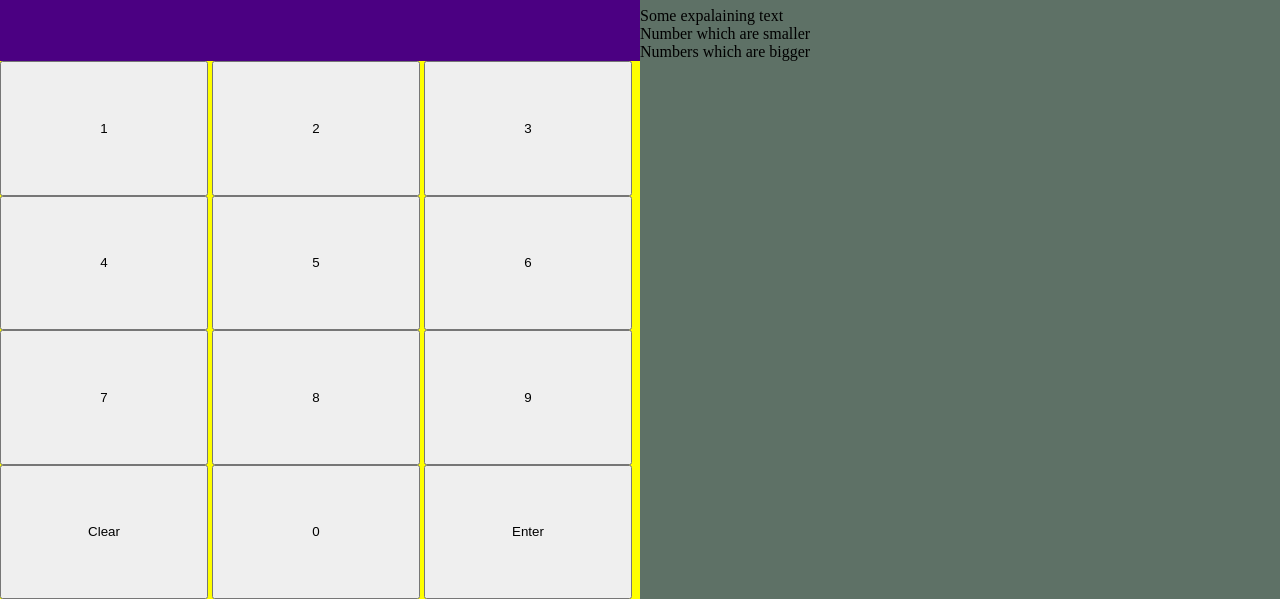
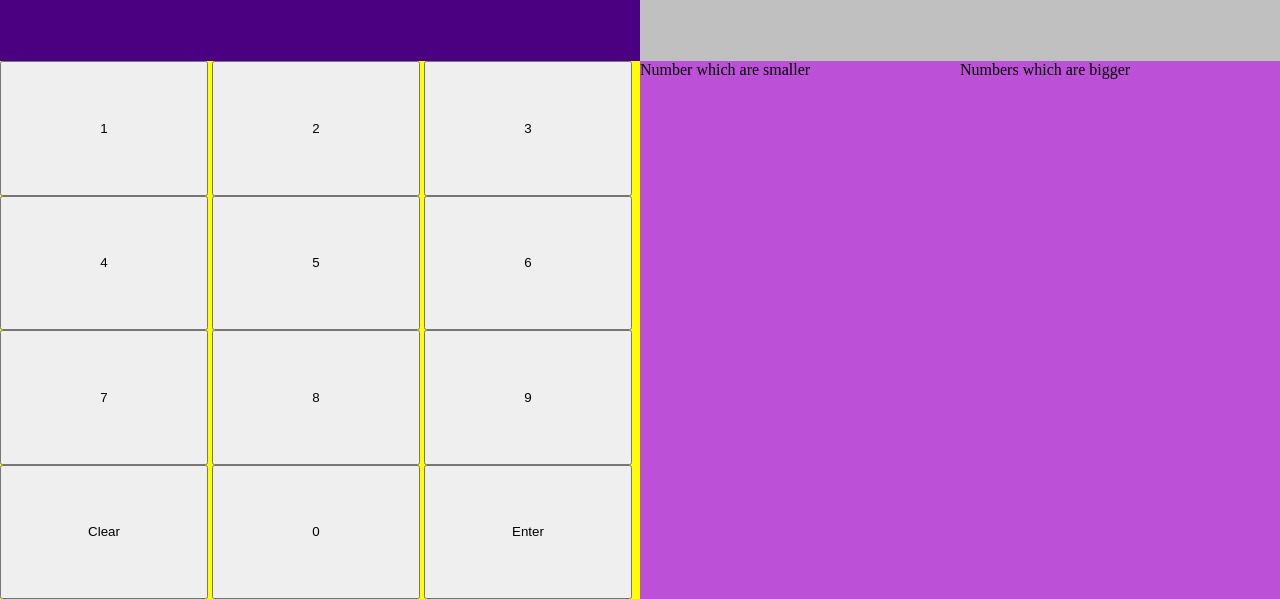
Before and after one commit to genar335/Number-Guess-Project, a plain HTML site: page index.html in a window 1280 px wide. Shown: the part 201-800 px from the top of the page. Drawn offline with Linux system fonts and the light colour scheme.

Commit message:
Additional changes to layout

```diff
--- a/index.css
+++ b/index.css
@@ -24,13 +24,34 @@ header {
   width: auto;
   grid-column: 2;
   grid-row: 2;
+  display: grid;
+  grid-template-columns: 1fr 1fr;
+  grid-template-rows: 20% 1fr;
 }
 
-.rangeSelector {}
+.rangeSelector, .textBox {
+  background-color: silver;
+  grid-column: 1/3;
+  grid-row: 1;
+}
+/*
+.textBox {
+  background-color: silver;
+  grid-column: 1/3;
+  grid-row: 1;
+}
+*/
+.smallerContainer {
+  background-color:rgba(207, 74, 238, 0.83);
+  grid-column: 1;
+  grid-row: 2;
+}
 
-.textBox {}
-
-.smallerContainer {}
+.biggerContainer {
+  background-color:rgba(207, 74, 238, 0.83);
+  grid-column: 2;
+  grid-row: 2;
+}
 
 /*dialogueBox part end*/
 
--- a/index.js
+++ b/index.js
@@ -5,7 +5,7 @@ const buttons = document.body.querySelectorAll('.buttons');
 //Assigning variables
 var input = '';
 var unknownNumber = 0;
-
+/*
 var one = document.getElementById("one");
 var two = document.getElementById("two");
 var three = document.getElementById("three");
@@ -16,13 +16,17 @@ var seven = document.getElementById("seven");
 var eight = document.getElementById("eight");
 var nine = document.getElementById("nine");
 var zero = document.getElementById("zero");
+*/
+var numbers = ["one", "two", "three", "four", "five", "six", "seven", "eight", "nine", "zero"];
 
-var numbers = ["one", "two", "three", "four", "five", "six", "seven", "eight", "nine", "zero"];
+
 var switcher = false; //switcher for cleaninf the display
 //
 function getNewNumber() {
   unknownNumber = Math.floor(Math.random() * 100);
 }
+
+
 
 /*
 document.addEventListener('click', function(event) {
@@ -39,10 +43,12 @@ document.onclick = function() {
     }
     output.innerText += event.target.innerText;
   };
-  if (event.target.className == "buttonClear"){
+  if (event.target.className == "buttonClear") {
     output.innerText = "";
   };
 };
+
+
 
 /*
 one.onclick = function () {
```
